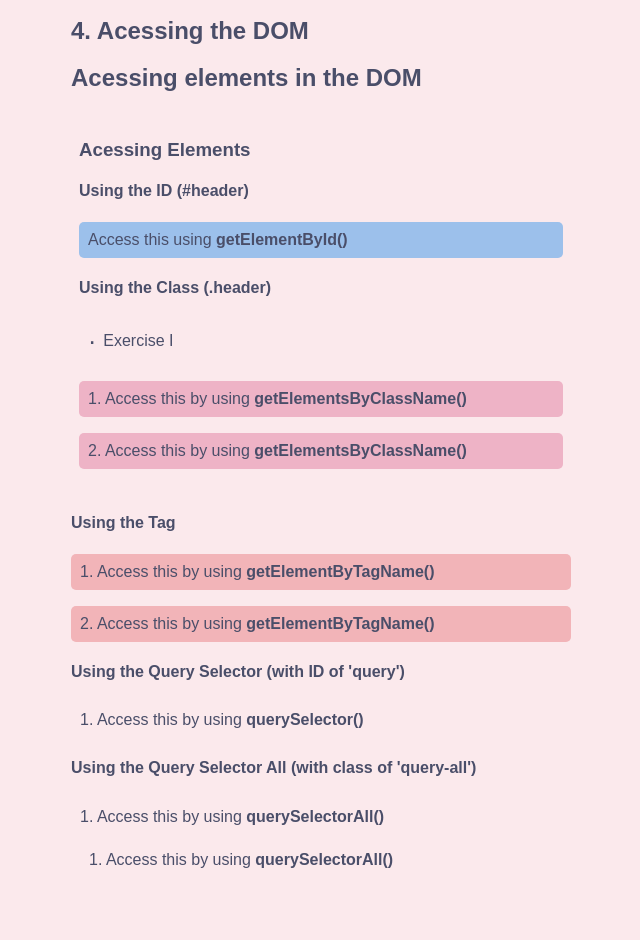
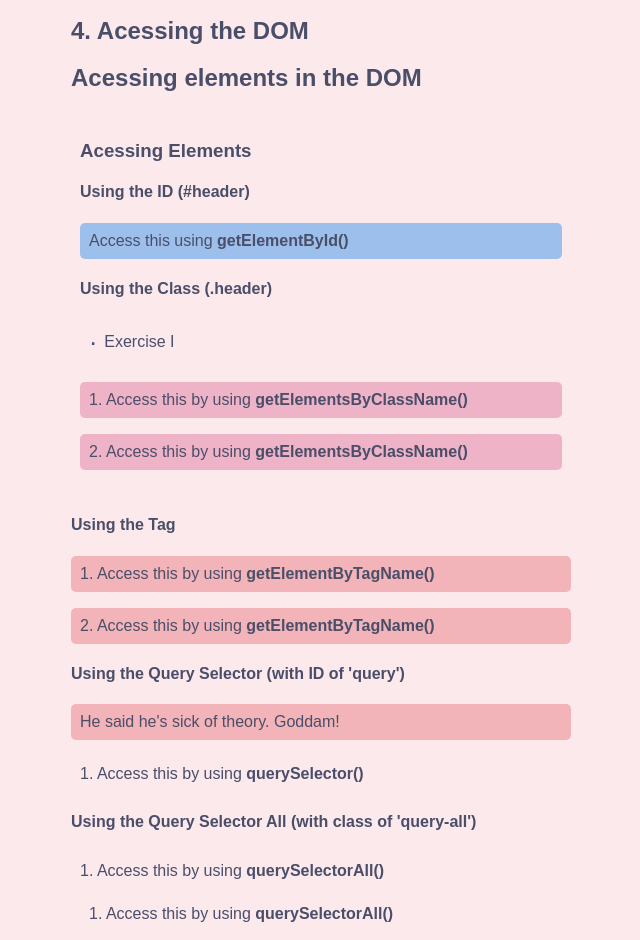
Before and after one commit to divertimentos/course-dom, a website built with Vite: page index.html in a window 1280 px wide. Shown: the part 269-1209 px from the top of the page, without its empty margins (319-959 px from the left). Before the commit the page ends 1188 px from the top, so only its background shows below. Built offline with nearby package versions, Linux system fonts and the light colour scheme.

Commit message:
Ele disse estar cansado de teoria.

```diff
--- a/index.html
+++ b/index.html
@@ -82,6 +82,9 @@
     <p>2. Access this by using <strong>getElementByTagName()</strong></p>
 
     <h4>Using the Query Selector (with ID of 'query')</h4>
+
+    <p>He said he's sick of theory. Goddam!</p>
+
     <div id="query">
       1. Access this by using <strong>querySelector()</strong>
     </div>
--- a/style.css
+++ b/style.css
@@ -17,9 +17,9 @@ p {
   border-radius: 5px;
 }
 
-.elements {
-  border: none;
-}
+/* .elements { */
+/*   border: none; */
+/* } */
 
 #first-parent {
   border: solid 5px #4a4e69;
```
